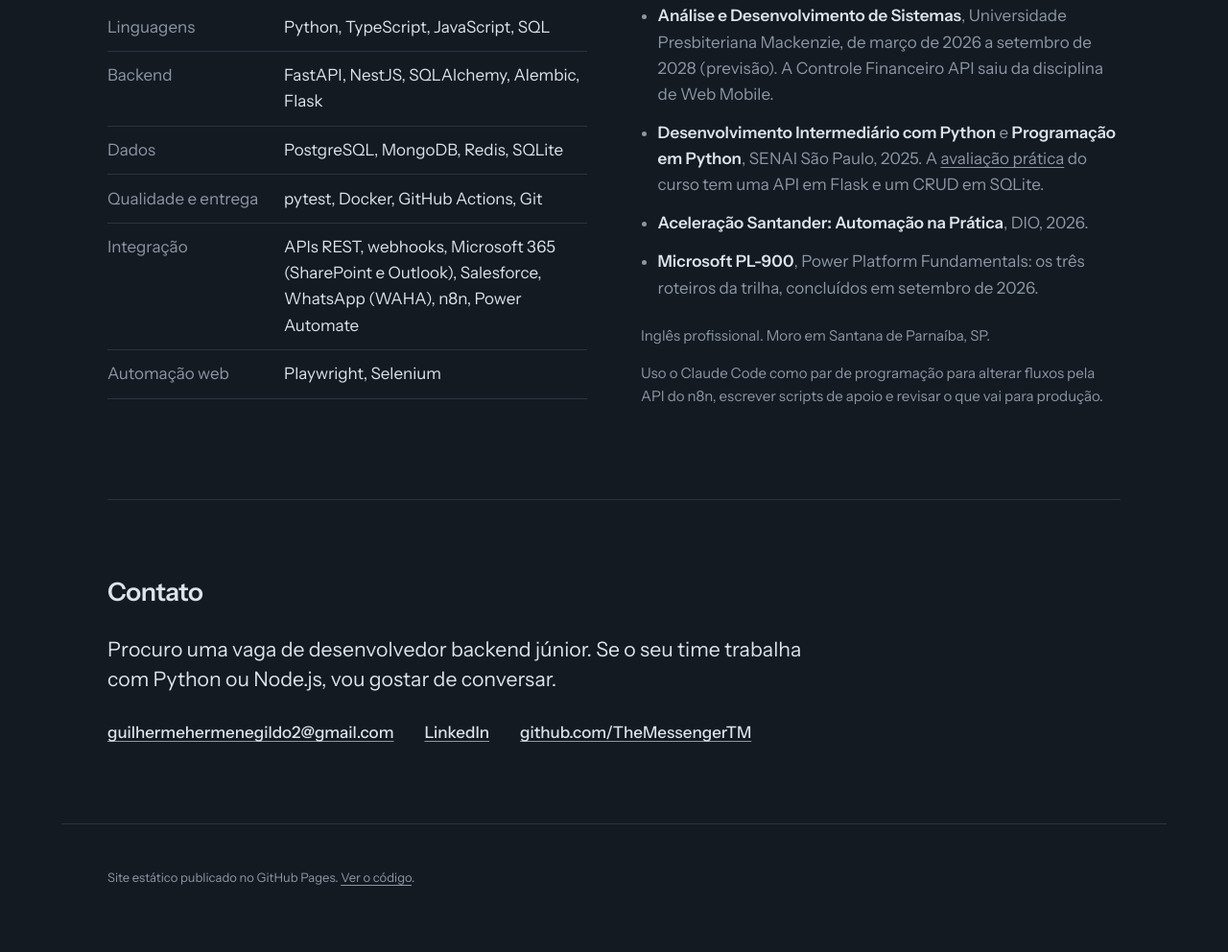
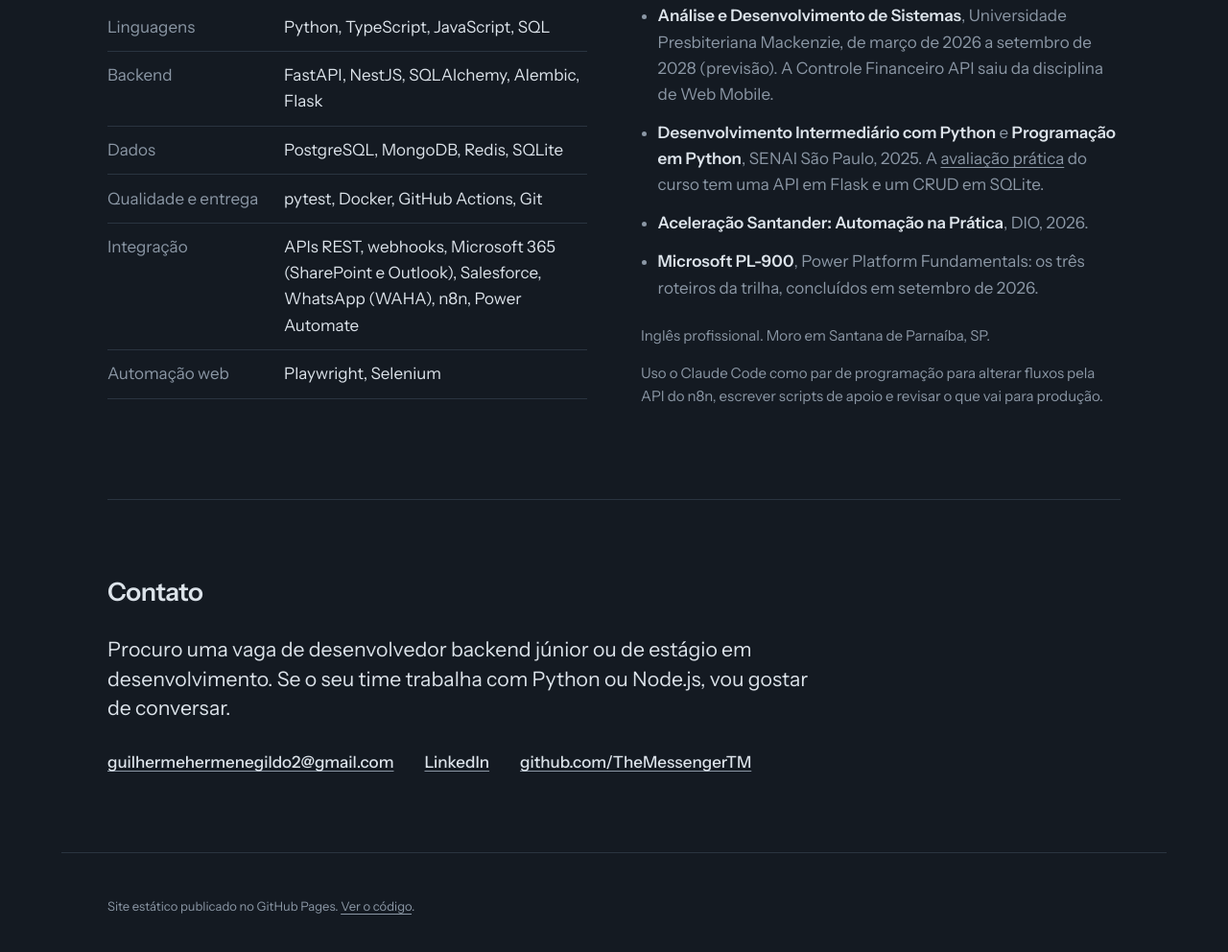
Before and after one commit to TheMessengerTM/TheMessengerTM.github.io, a plain HTML site: page index.html in a window 1280 px wide. Shown: the part 4309-5301 px from the top of the page at 96% size. Drawn offline with Linux system fonts and the light colour scheme; a web font is replaced by a local one.

Commit message:
Contato: vaga júnior ou estágio

```diff
--- a/index.html
+++ b/index.html
@@ -224,7 +224,7 @@
 
     <section class="secao contato" id="contato" aria-labelledby="titulo-contato">
       <h2 id="titulo-contato">Contato</h2>
-      <p>Procuro uma vaga de desenvolvedor backend júnior. Se o seu time trabalha com Python ou Node.js, vou gostar de conversar.</p>
+      <p>Procuro uma vaga de desenvolvedor backend júnior ou de estágio em desenvolvimento. Se o seu time trabalha com Python ou Node.js, vou gostar de conversar.</p>
       <ul class="canais">
         <li><a href="mailto:guilhermehermenegildo2@gmail.com">guilhermehermenegildo2@gmail.com</a></li>
         <li><a href="https://www.linkedin.com/in/guilherme-henrique-da-gra%C3%A7a-hermenegildo-b2b896309">LinkedIn</a></li>
```
